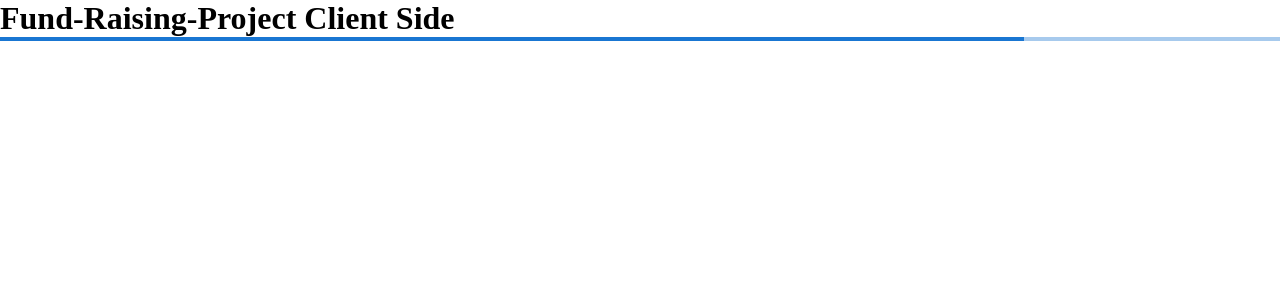
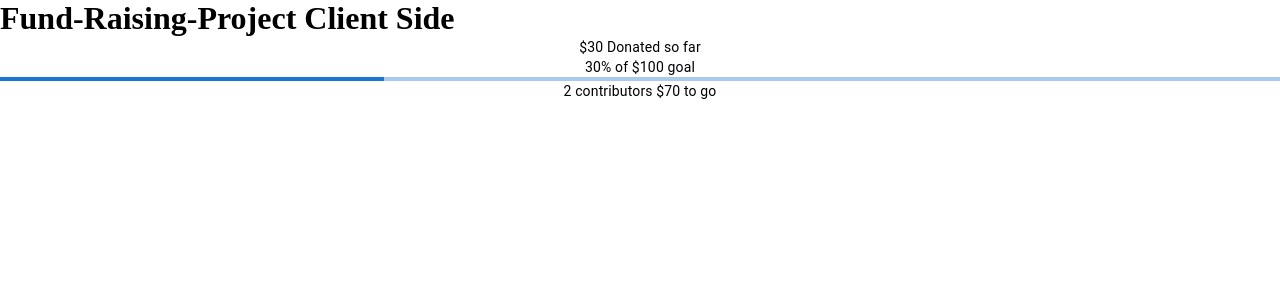
Before and after one commit to VladimirKarin/-Fund-Raising-Project-Client-Side, a Next.js app: page / in a window 1280 px wide. Shown: the top 300 px of the page. Built offline with nearby package versions, Linux system fonts and the light colour scheme.

Commit message:
FR-93 new progress bar variant

```diff
--- a/src/app/page.js
+++ b/src/app/page.js
@@ -7,14 +7,28 @@ import { LinearProgress } from '@mui/material';
 import IdeasDonationProgressBar from '@/components/ProgressBar';
 
 const idea = {
-    id: 'b8f40262-d265-419d-a769-e0299901b73b',
+    id: '70c8e131-ac49-453f-85f6-d18160b7be19',
     picture: './img/default_idea.png',
-    header: 'HEADER Nr. 1',
-    description: 'DESCRIPTION Nr. 1',
-    askedSum: 2500,
+    header: 'Idea 1',
+    description: 'Idea 1 Description 1 ',
+    askedSum: 100,
     userId: '6fba75be-1f13-449e-b8ee-0d9287d70208',
-    status: 'pending',
-    totalSum: 2000,
+    status: 'accepted',
+    donations: [
+        {
+            id: 'd6667fd3-0182-4730-9f20-866602f87ff8',
+            sum: 20,
+            userId: '6fba75be-1f13-449e-b8ee-0d9287d70208',
+            ideaId: '70c8e131-ac49-453f-85f6-d18160b7be19',
+        },
+        {
+            id: '7a739df1-7629-4743-8387-0334af332692',
+            sum: 10,
+            userId: '6fba75be-1f13-449e-b8ee-0d9287d70208',
+            ideaId: '70c8e131-ac49-453f-85f6-d18160b7be19',
+        },
+    ],
+    totalDonationSum: 30,
 };
 const HomePage = () => {
     return (
--- a/src/components/ProgressBar.js
+++ b/src/components/ProgressBar.js
@@ -1,33 +1,55 @@
 'use client';
+
 import React, { useState, useEffect } from 'react';
 import LinearProgress from '@mui/material/LinearProgress';
-import PropTypes from 'prop-types';
+import Typography from '@mui/material/Typography';
+
+import '../styles/IdeasDonationProgressBar.css';
 
 const IdeasDonationProgressBar = ({ idea }) => {
     const [progress, setProgress] = useState(0);
 
     useEffect(() => {
         if (idea.askedSum !== 0) {
-            const calculatedProgress = (idea.totalSum / idea.askedSum) * 100;
+            const calculatedProgress =
+                (idea.totalDonationSum / idea.askedSum) * 100;
             setProgress(calculatedProgress);
         } else {
             setProgress(0);
         }
-    }, [idea.askedSum, idea.totalSum]);
+    }, [idea.askedSum, idea.totalDonationSum]);
+
+    const contributors = idea.donations.length;
+    const remainingAmount = idea.askedSum - idea.totalDonationSum;
 
     return (
-        <LinearProgress
-            variant="determinate"
-            value={Math.min(progress, 100)} // Ensure the progress doesn't exceed 100%
-        />
+        <div className="progress-bar-container">
+            {/* Total donated amount */}
+            <Typography variant="body2" align="center">
+                {`$${idea.totalDonationSum} Donated so far`}
+            </Typography>
+
+            {/* Progress percentage and goal */}
+            <Typography variant="body2" align="center">
+                {`${progress.toFixed(0)}% of $${idea.askedSum} goal`}
+            </Typography>
+
+            {/* Progress bar */}
+            <LinearProgress
+                variant="determinate"
+                value={Math.min(progress, 100)}
+            />
+
+            {/* Contributors and remaining amount */}
+            <Typography variant="body2" align="center">
+                {`${contributors} contributors ${
+                    remainingAmount > 0
+                        ? `$${remainingAmount} to go`
+                        : 'Goal reached'
+                }`}
+            </Typography>
+        </div>
     );
 };
 
-IdeasDonationProgressBar.propTypes = {
-    idea: PropTypes.shape({
-        askedSum: PropTypes.number.isRequired, // Target amount
-        totalSum: PropTypes.number.isRequired, // Cumulative donated amount
-    }).isRequired,
-};
-
 export default IdeasDonationProgressBar;
--- /dev/null
+++ b/src/styles/IdeasDonationProgressBar.css
@@ -0,0 +1,19 @@
+.progress-bar-container {
+    /* Add container styles */
+}
+
+.progress-bar-mark {
+    /* Add mark styles */
+}
+
+.percentage-text {
+    /* Add percentage text styles */
+}
+
+.small-card-container {
+    /* Add styles for small cards */
+}
+
+.large-card-container {
+    /* Add styles for large cards or pages */
+}
```
Also changed, not shown: src/app/ideas/donations/layout.js (renamed from src/app/donations/layout.js), src/app/ideas/donations/page.js (renamed from src/app/donations/page.js).
